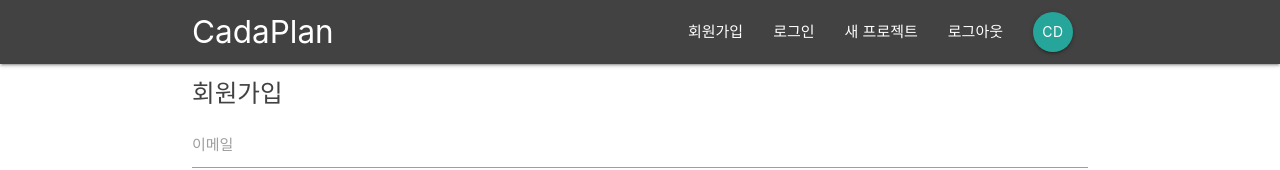
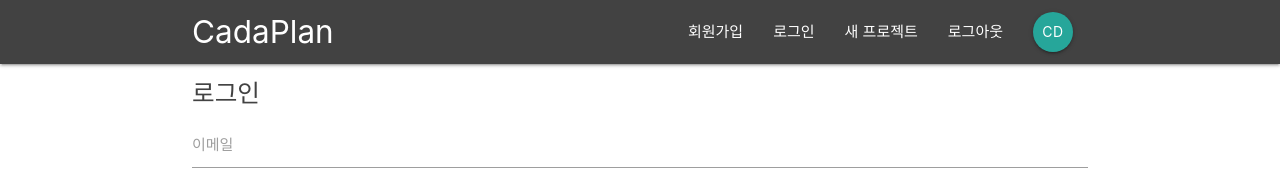
Before and after one commit to skqoaudgh/react-redux-pm-app, a React (Create React App) app: page /signin in a window 1280 px wide. Shown: the top 170 px of the page. Built offline with nearby package versions, Linux system fonts and the light colour scheme; the HTML template or start-up script is replaced by a standard one.

Commit message:
네비게이션 바에 라우팅 컴포넌트 설정

```diff
--- a/src/components/auth/SignIn.js
+++ b/src/components/auth/SignIn.js
@@ -21,7 +21,7 @@ export class SignIn extends Component {
     return (
       <div className="container">
         <form onSubmit={this.handleSubmit} className="white">
-          <h5 className="grey-text text-darken-3">회원가입</h5>
+          <h5 className="grey-text text-darken-3">로그인</h5>
           <div className="input-field">
             <label htmlFor="email">이메일</label>
             <input type="email" id="email" onChange={this.handleChange} />
--- a/src/components/layout/SignedInLinks.js
+++ b/src/components/layout/SignedInLinks.js
@@ -5,7 +5,7 @@ const SignedInLinks = () => {
   return (
     <ul className="right">
       <li>
-        <NavLink to="/">새 프로젝트</NavLink>
+        <NavLink to="/create">새 프로젝트</NavLink>
       </li>
       <li>
         <NavLink to="/">로그아웃</NavLink>
--- a/src/components/layout/SignedoutLinks.js
+++ b/src/components/layout/SignedoutLinks.js
@@ -5,10 +5,10 @@ const SignedOutLinks = () => {
   return (
     <ul className="right">
       <li>
-        <NavLink to="/">회원가입</NavLink>
+        <NavLink to="/signup">회원가입</NavLink>
       </li>
       <li>
-        <NavLink to="/">로그인</NavLink>
+        <NavLink to="/signin">로그인</NavLink>
       </li>
     </ul>
   );
```
